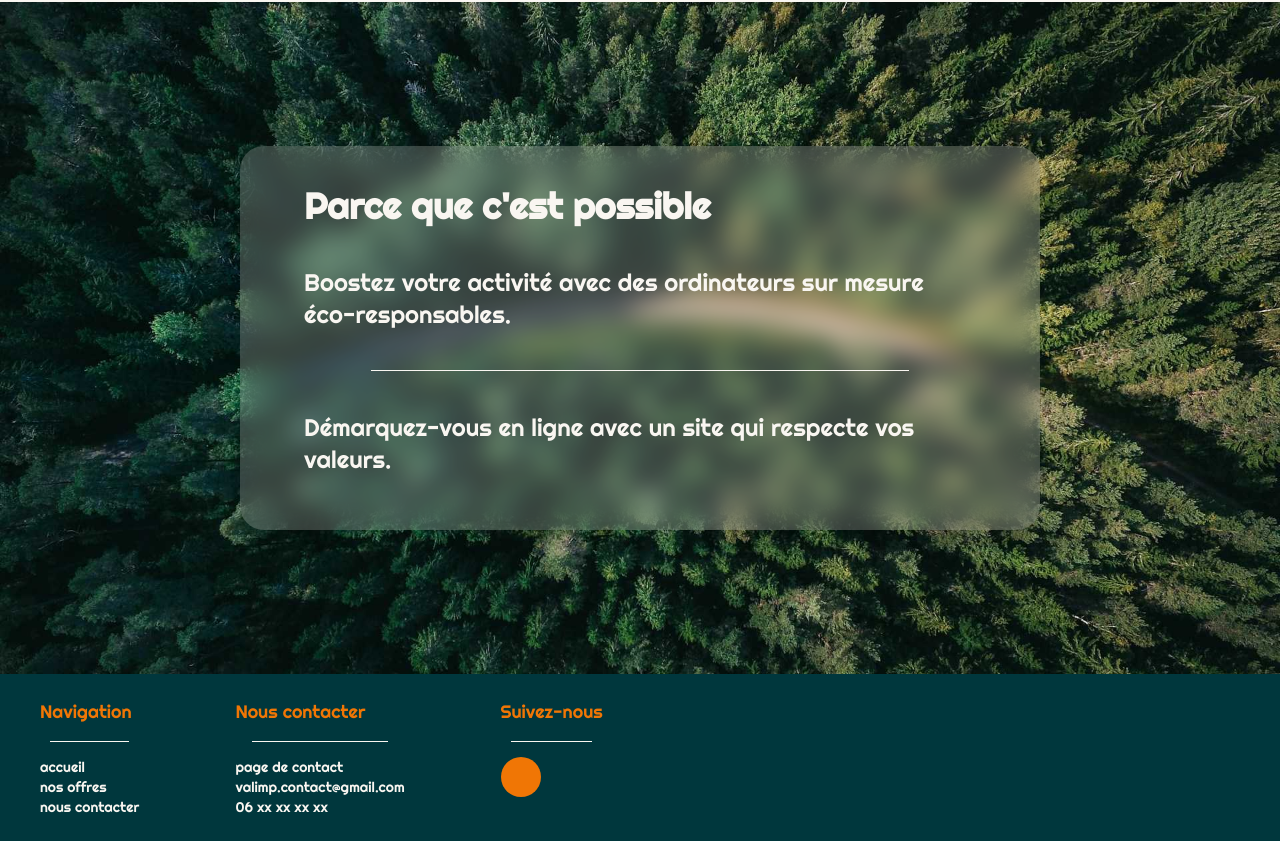
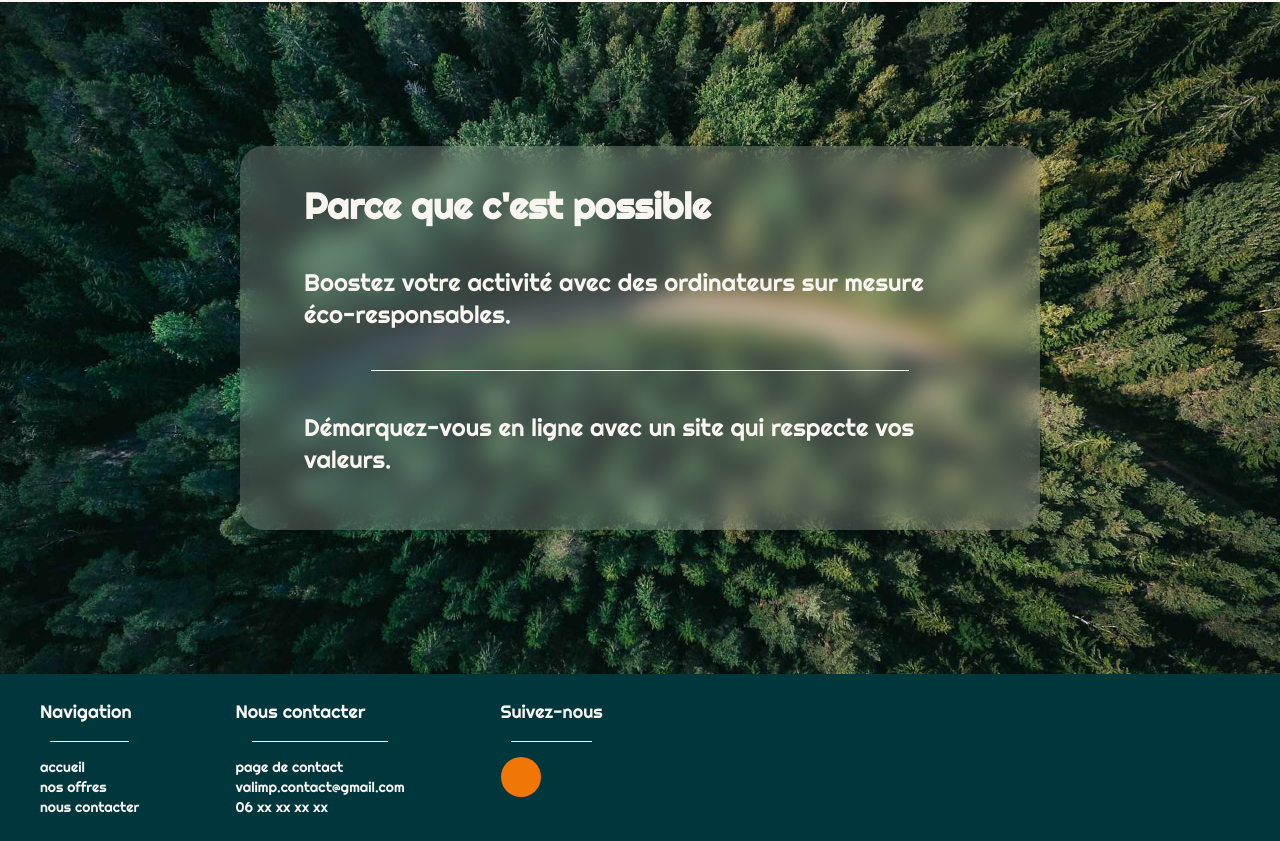
Before and after one commit to Valimp/e-commerce, a Next.js app: page / in a window 1280 px wide. Shown: the part 738-1579 px from the top of the page. Built offline with nearby package versions, Linux system fonts and the light colour scheme.

Commit message:
fix: footer bg-color more accessible

```diff
--- a/app/components/Footer.tsx
+++ b/app/components/Footer.tsx
@@ -7,21 +7,21 @@ const Footer = () => {
   return (
     <div className='h-auto bg-deep-green flex items-start px-10 py-6 gap-24'>
         <nav className='flex flex-col'>
-            <h3 className='text-sun-orange text-lg'>Navigation</h3>
+            <h3 className='text-egg-white text-lg'>Navigation</h3>
             <Separator horizontal="15px" />
             <Link className='lowercase' href='/'>accueil</Link>
             <Link className='lowercase' href='/'>nos offres</Link>
             <Link className='lowercase' href='/'>nous contacter</Link>
         </nav>
         <div className='flex flex-col'>
-            <h3 className='text-sun-orange text-lg'>Nous contacter</h3>
+            <h3 className='text-egg-white text-lg'>Nous contacter</h3>
             <Separator horizontal="15px" />
             <Link className='lowercase' href='/'>page de contact</Link>
             <p className='lowercase text-egg-white text-sm' >valimp.contact@gmail.com</p>
             <p className='lowercase text-egg-white text-sm' >06 XX XX XX XX</p>
         </div>
         <div>
-            <h3 className='text-sun-orange text-lg'>Suivez-nous</h3>
+            <h3 className='text-egg-white text-lg'>Suivez-nous</h3>
             <Separator horizontal="15px" />
             <BadgeLink />
 
```
